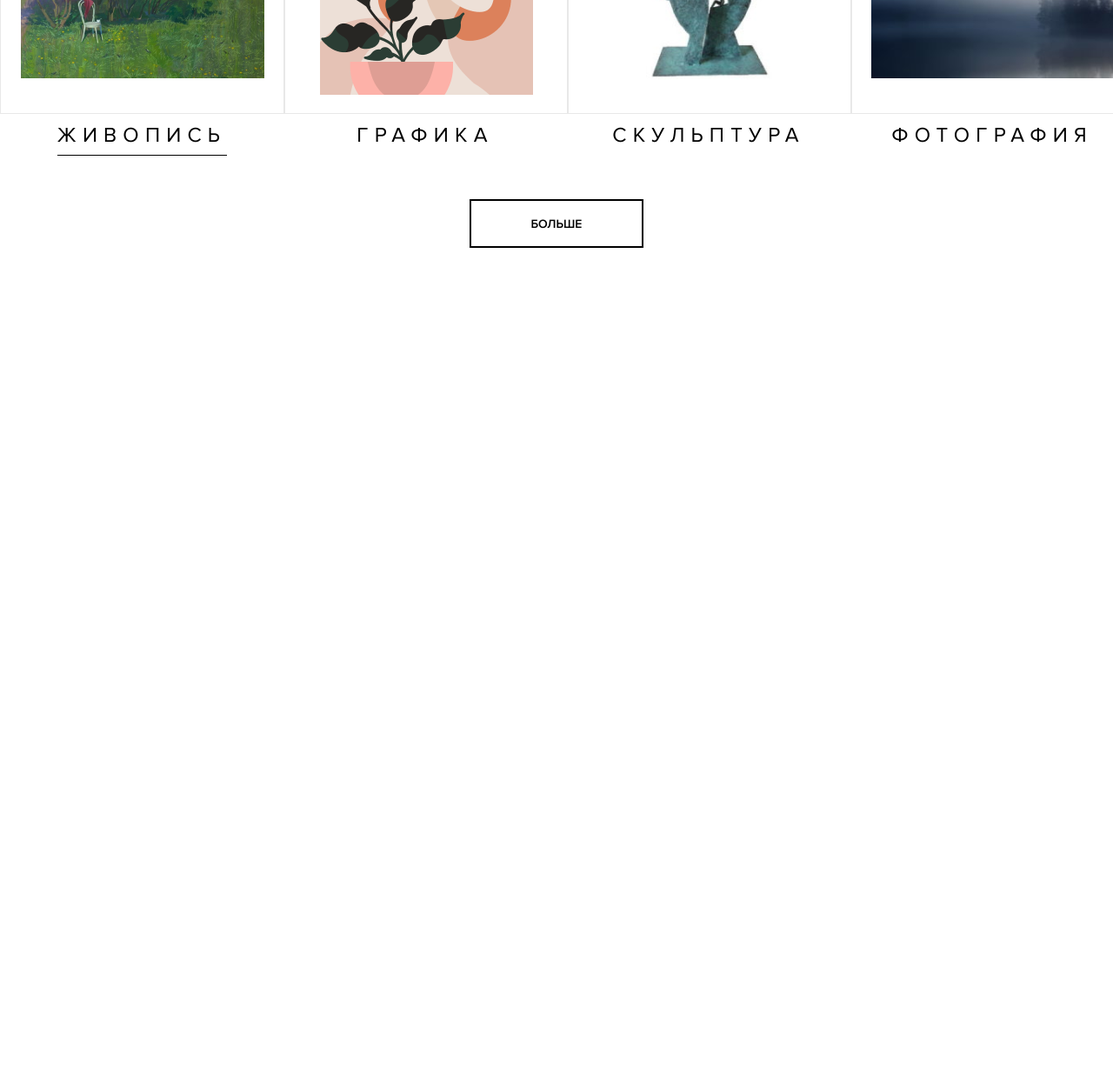
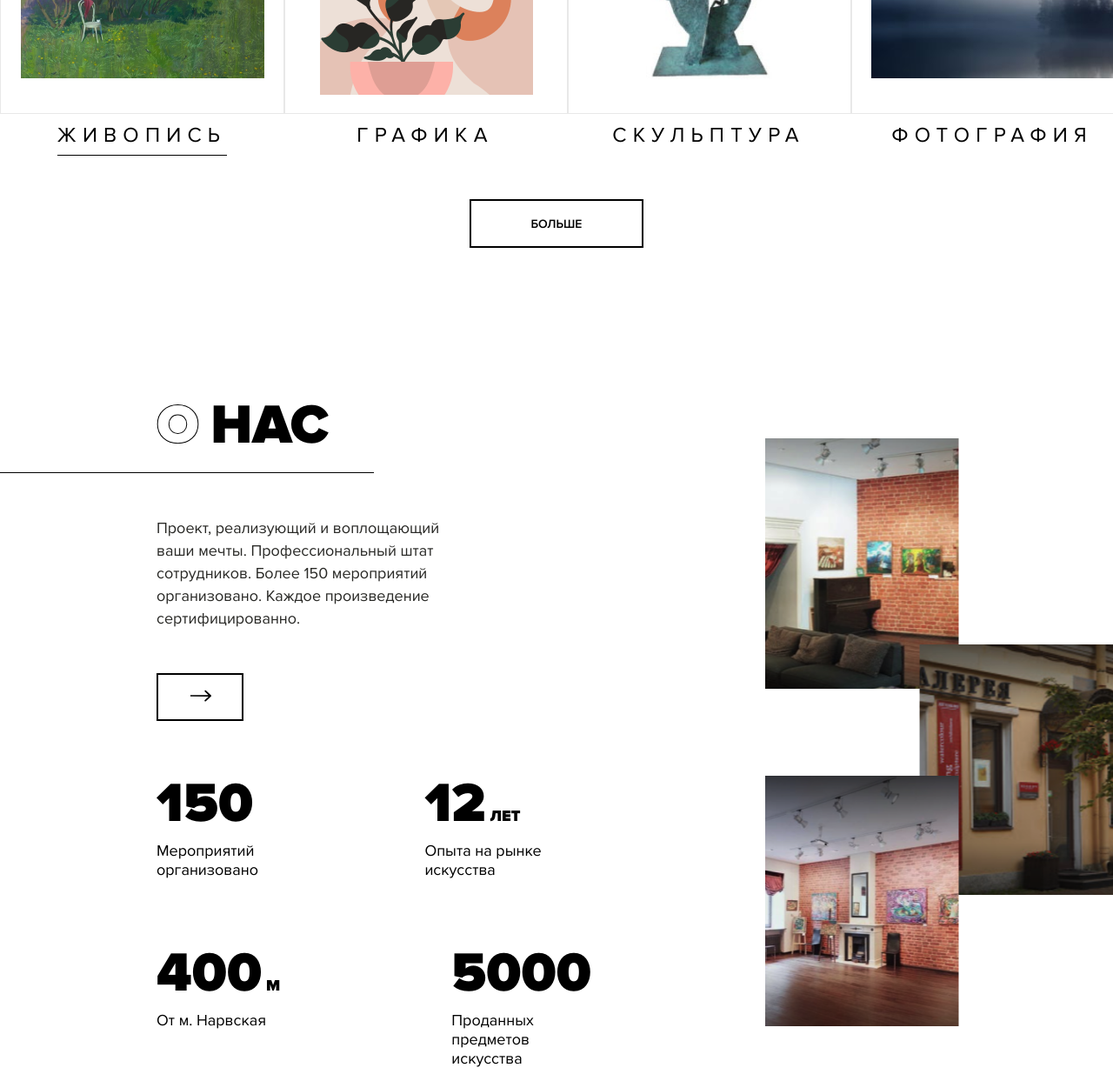
Before and after one commit to kleyfiex/art_gallery_web, a plain HTML site: page index.html in a window 1280 px wide. Shown: the part 1409-2652 px from the top of the page at 87% size. Before the commit the page ends 1709 px from the top, so only its background shows below. Drawn offline with Linux system fonts and the light colour scheme.

Commit message:
AboutUsDone

```diff
--- a/index.html
+++ b/index.html
@@ -124,6 +124,63 @@
             </div>
         </div>
         </section>
+        <section class="about-us">
+            <div class="container_main">
+            <div class="about-us-head">
+                <p class="about-us-txt1">О</p>
+                <p class="about-us-txt2">НАС</p>
+            </div>
+        </div>
+        <div class="under_txt">
+            <div class="line_under_txt_about"></div>
+        </div>
+        <div class="container_main">
+            <div class="about-us-content">
+                <div class="about-us-content-info">
+                    <div class="about-us-txt-but">
+                        <div class="about-us-txt-div">
+                        <p class="about-us-txt">Проект, реализующий и
+                            воплощающий ваши мечты. Профессиональный штат
+                            сотрудников. Более 150 мероприятий организовано.
+                            Каждое произведение сертифицированно.</p>
+                        </div>
+                        <div class="about-us-but">
+                            <button class="arrow-but"><img class="arrow-img" src="./images/about_us/Arrow_but.svg" alt="arrow" width="25px"></button>
+                        </div>
+                    </div>
+                    <div class="about-us-short-info">
+                        <div class="short-info-up-row">
+                        <div class="info-card">
+                            <p class="num-head">150</p>
+                            <p class="description-info">Мероприятий организовано</p>
+                        </div>
+                        <div class="info-card years">
+                            <div class="num-head-div">
+                            <p class="num-head">12</p>
+                            <p class="num-lowercase">лет</p>
+                            </div>
+                            <p class="description-info">Опыта на рынке искусства</p>
+                        </div>
+                        </div>
+                        <div class="short-info-down-row">
+                            <div class="info-card">
+                                <div class="num-head-div">
+                                <p class="num-head">400</p>
+                                <p class="num-lowercase">м</p>
+                                </div>
+                                <p class="description-info">От м. Нарвская</p>
+                            </div>
+                            <div class="info-card bought">
+                                <p class="num-head">5000</p>
+                                <p class="description-info">Проданных предметов искусства</p>
+                            </div>
+                        </div>
+                    </div>
+                </div>
+                <div class="about-us-images"></div>
+            </div>
+        </div>
+        </section>
     </main>
     <footer>
 
--- a/styles/style.css
+++ b/styles/style.css
@@ -251,13 +251,37 @@ header {
 
 }
 
+.about-us-head {
+    display: flex;
+    margin-left: 180px;
+}
+
+.about-us-txt1 {
+    font-family: 'Proxima_black';
+    font-style: normal;
+    font-size: 64px;
+    letter-spacing: 0.05em;
+    text-transform: uppercase;
+    -webkit-text-stroke:1px var(--main-color);
+    -webkit-text-fill-color:transparent;
+}
+
+.about-us-txt2 {
+    font-family: 'Proxima_black';
+    font-style: normal;
+    font-size: 64px;
+    text-transform: uppercase;
+    color: var(--main-color);
+    margin-left: 10px;
+}
+
 .on {
     font-family: 'Proxima_black';
     font-style: normal;
     font-size: 64px;
     letter-spacing: 0.05em;
     text-transform: uppercase;
-    -webkit-text-stroke:1px black;
+    -webkit-text-stroke:1px var(--main-color);
     -webkit-text-fill-color:transparent;
     margin-right: 15px;
 }
@@ -271,12 +295,19 @@ header {
 }
 
 .line_under_txt {
-    background-color: black;
+    background-color: var(--main-color);
     height: 1px;
     margin-bottom: 30px;
     width: 405px;
     margin-left: auto;
     margin-right: 0;
+}
+
+.line_under_txt_about {
+    background-color: var(--main-color);
+    height: 1px;
+    margin-bottom: 30px;
+    width: 430px;
 }
 
 .themes-button {
@@ -348,3 +379,108 @@ header {
     color: white;
     transition: .7s;
 }
+
+.about-us {
+    margin-top: 150px;
+}
+
+.about-us-content {
+    display: flex;
+}
+
+.about-us-txt-but {
+    margin-left: 180px;
+    margin-top: 20px;
+}
+
+.about-us-txt-div {
+    width: 370px;
+}
+
+.about-us-txt {
+    font-style: normal;
+    font-weight: 400;
+    font-size: 18px;
+    line-height: 26px;
+    color: #282825;
+}
+
+.about-us-but {
+    margin-top: 50px;
+    width: 100px;
+    height: 55px;
+}
+
+.arrow-but {
+    width: 100px;
+    height: 55px;
+    border: 2px solid var(--main-color);
+    background: none;
+    cursor: pointer;
+}
+
+.arrow-but:hover {
+    background: black;
+    color: white;
+    transition: .7s;
+}
+
+.about-us-short-info {
+    margin-top: 72px;
+    margin-left: 180px;
+}
+
+.short-info-up-row {
+    display: flex;
+}
+
+.short-info-down-row {
+    display: flex;
+    margin-top: 85px;
+}
+
+.num-head-div {
+    display: flex;
+}
+
+.num-head {
+    font-family: 'Proxima_black';
+    font-size: 64px;
+    line-height: 46px;
+    text-transform: uppercase;
+    color: var(--main-color);
+}
+
+.num-lowercase {
+    font-family: 'Proxima_black';
+    font-size: 18px;
+    line-height: 18px;
+    text-transform: uppercase;
+    color: var(--main-color);
+    display: flex;
+    align-items: flex-end;
+    margin-left: 5px;
+}
+
+.description-info {
+    margin-top: 20px;
+    font-size: 18px;
+    line-height: 22px;
+    color: var(--main-color);
+}
+
+.years {
+    margin-left: 105px;
+}
+
+.bought {
+    margin-left: 197px;
+}
+
+.about-us-images {
+    width: 531px;
+    height: 676px;
+    background: url(../images/about_us/Backgr.png) no-repeat center center;
+    margin-top: -70px;
+    margin-left: 200px;
+}
```
Also changed, not shown: images/about_us/Arrow_but.svg (added), images/about_us/Backgr.png (added).
